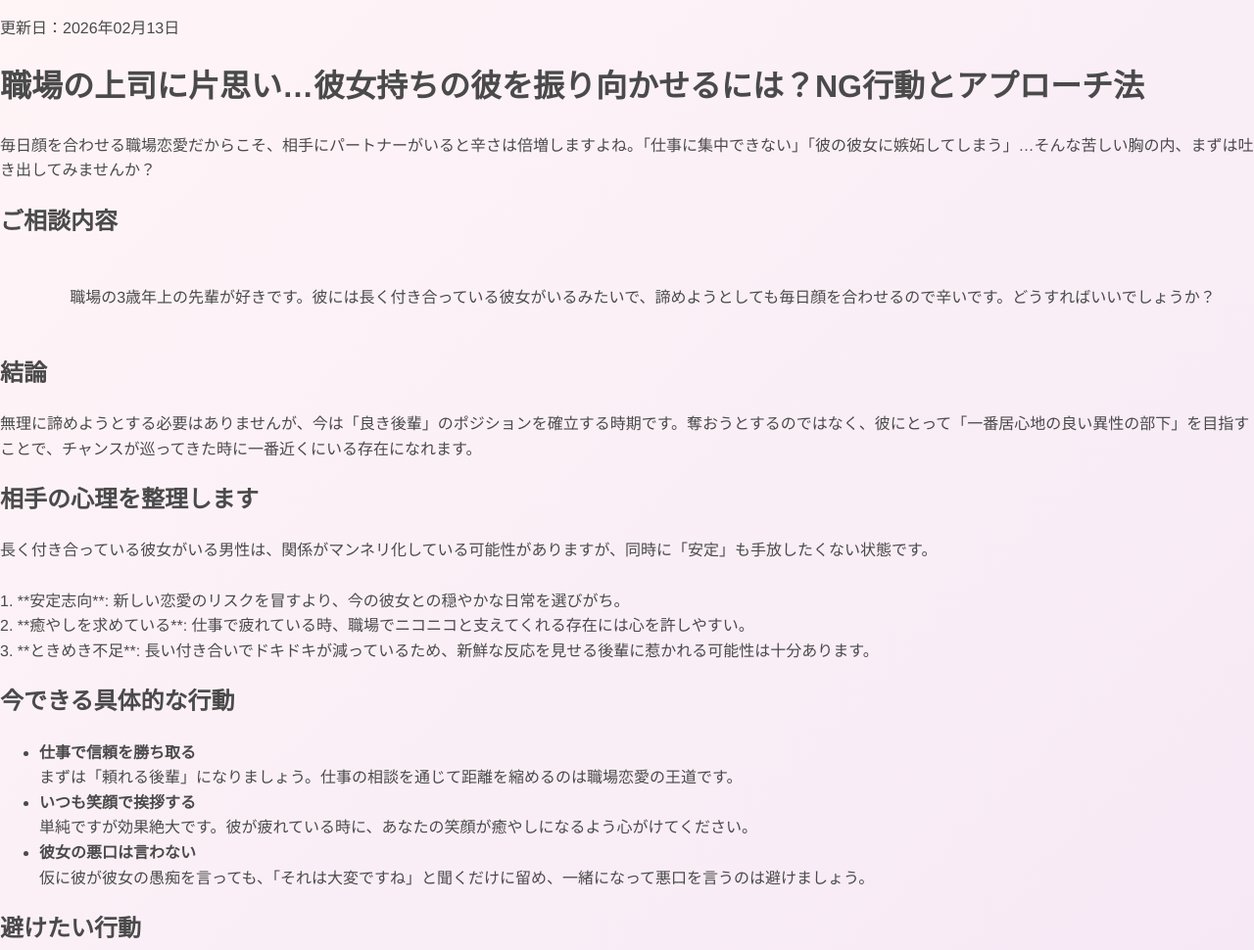
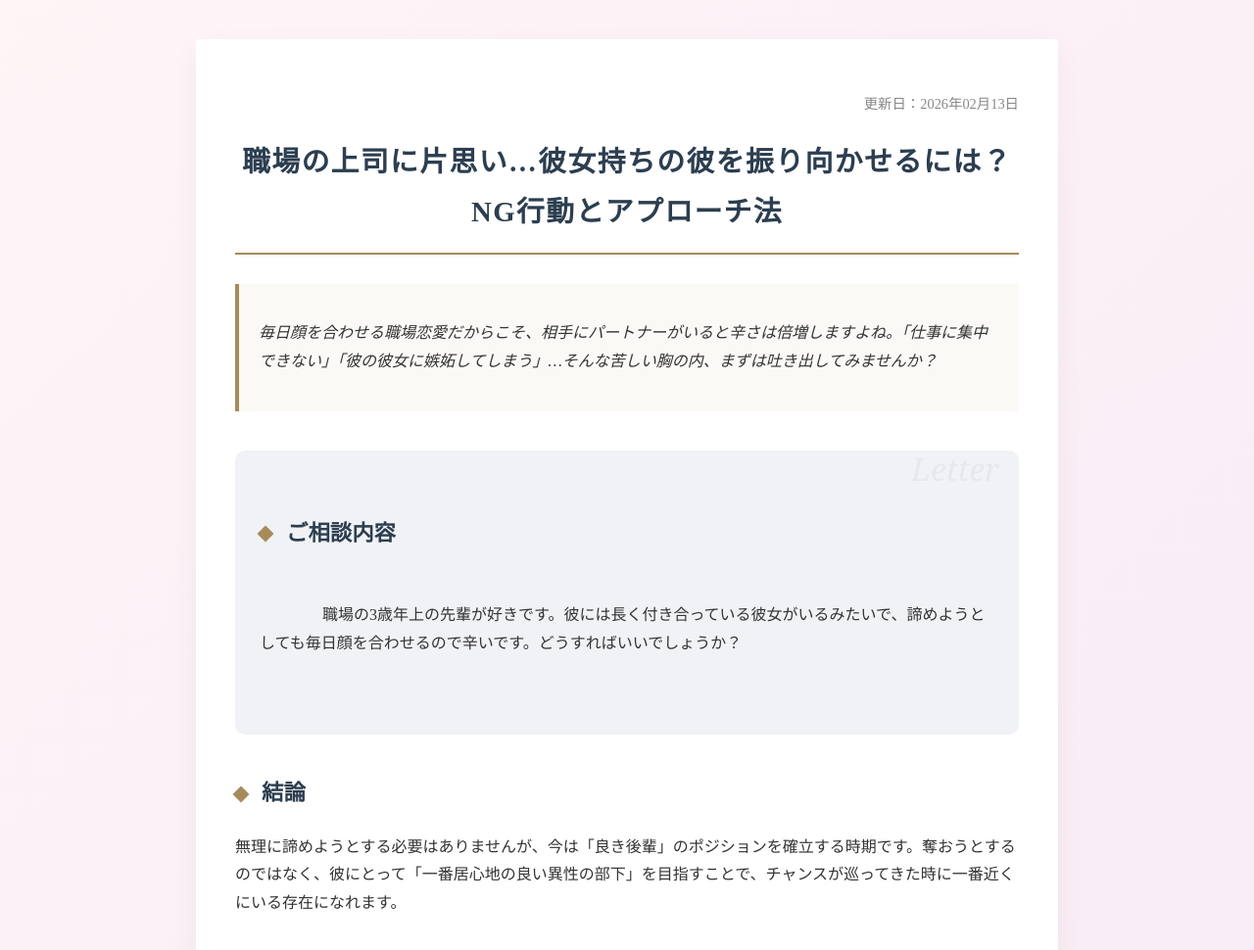
Before and after one commit to trend9/love-auto, a plain HTML site: page posts/workplace-crush.html in a window 1280 px wide. Shown: the top 970 px of the page at 98% size. Drawn offline with Linux system fonts and the light colour scheme.

Commit message:
css追加とactionsと日付の概念

```diff
--- /dev/null
+++ b/posts/post-style.css
@@ -0,0 +1,154 @@
+/* posts/post-style.css */
+
+:root {
+    --primary-color: #2c3e50;
+    /* 深みのあるネイビー（知的・信頼） */
+    --accent-color: #a68b5b;
+    /* 落ち着いたゴールド（上品・大人） */
+    --bg-color: #f9f7f2;
+    /* 柔らかなアイボリー（安心感） */
+    --text-color: #333333;
+    --section-bg: #ffffff;
+}
+
+body {
+    background-color: var(--bg-color);
+    color: var(--text-color);
+    font-family: "Times New Roman", "YuMincho", "Hiragino Mincho ProN", "MS PMincho", serif;
+    /* 明朝体で大人っぽさを演出 */
+    line-height: 1.8;
+    margin: 0;
+    padding: 0;
+}
+
+.post-container {
+    max-width: 800px;
+    margin: 40px auto;
+    padding: 40px;
+    background-color: var(--section-bg);
+    box-shadow: 0 10px 30px rgba(0, 0, 0, 0.05);
+    border-radius: 4px;
+}
+
+.post-date {
+    text-align: right;
+    font-size: 0.9rem;
+    color: #888;
+    margin-bottom: 10px;
+}
+
+.post-title {
+    font-size: 1.8rem;
+    color: var(--primary-color);
+    border-bottom: 2px solid var(--accent-color);
+    padding-bottom: 15px;
+    margin-bottom: 30px;
+    text-align: center;
+    letter-spacing: 0.05em;
+}
+
+.post-lead {
+    font-style: italic;
+    background: rgba(166, 139, 91, 0.05);
+    padding: 20px;
+    border-left: 4px solid var(--accent-color);
+    margin-bottom: 40px;
+}
+
+.section-title {
+    font-size: 1.4rem;
+    color: var(--primary-color);
+    display: flex;
+    align-items: center;
+    margin-top: 40px;
+    margin-bottom: 20px;
+}
+
+.section-title::before {
+    content: "";
+    display: inline-block;
+    width: 12px;
+    height: 12px;
+    background-color: var(--accent-color);
+    margin-right: 15px;
+    transform: rotate(45deg);
+}
+
+.post-text {
+    margin-bottom: 25px;
+}
+
+/* 相談内容セクションの特別な装飾 */
+.letter-section {
+    background-color: #f0f2f5;
+    padding: 25px;
+    border-radius: 10px;
+    position: relative;
+    margin-bottom: 40px;
+}
+
+.letter-section::after {
+    content: "Letter";
+    position: absolute;
+    top: -10px;
+    right: 20px;
+    font-family: 'Georgia', serif;
+    font-style: italic;
+    font-size: 2rem;
+    color: rgba(44, 62, 80, 0.05);
+}
+
+/* リストのデザイン */
+.advice-list,
+.ng-list {
+    list-style: none;
+    padding: 0;
+}
+
+.advice-list li,
+.ng-list li {
+    padding: 15px;
+    margin-bottom: 15px;
+    border: 1px solid #eee;
+    border-radius: 5px;
+}
+
+.advice-list li strong {
+    color: var(--accent-color);
+}
+
+.ng-list li {
+    border-left: 4px solid #d9534f;
+    /* NGは少し警告色を混ぜる */
+}
+
+/* ナビゲーション・リンク */
+.back-area {
+    margin-top: 50px;
+    text-align: center;
+    border-top: 1px solid #eee;
+    padding-top: 30px;
+}
+
+.back-link {
+    color: var(--primary-color);
+    text-decoration: none;
+    transition: 0.3s;
+    font-weight: bold;
+}
+
+.back-link:hover {
+    color: var(--accent-color);
+}
+
+/* モバイル対応 */
+@media (max-width: 600px) {
+    .post-container {
+        margin: 10px;
+        padding: 20px;
+    }
+
+    .post-title {
+        font-size: 1.4rem;
+    }
+}
--- a/posts/workplace-crush.html
+++ b/posts/workplace-crush.html
@@ -34,6 +34,7 @@
   }
   </script>
     <link rel="stylesheet" href="../style.css">
+    <link rel="stylesheet" href="post-style.css">
 </head>
 
 <body>
```
Also changed, not shown: 20260211.html (deleted, +0 -22 lines), index.html (+147 -23 lines), posts/age-gap-marriage.html (+1 -0 lines), posts/app-double-texting.html (+1 -0 lines), posts/cheating-suspicion.html (+1 -0 lines), posts/conversation-tips-online.html (+1 -0 lines), posts/forget-ex-boyfriend.html (+1 -0 lines), posts/long-distance-silence.html (+1 -0 lines), posts/love_debate.html (deleted, +0 -70 lines), posts/marriage-anxiety.html (+1 -0 lines), posts/matching-app-first-date-outfit.html (+1 -0 lines), posts/reply-to-ghosting-match.html (+1 -0 lines), posts/signs-he-is-losing-interest.html (+1 -0 lines), 2 other files.
